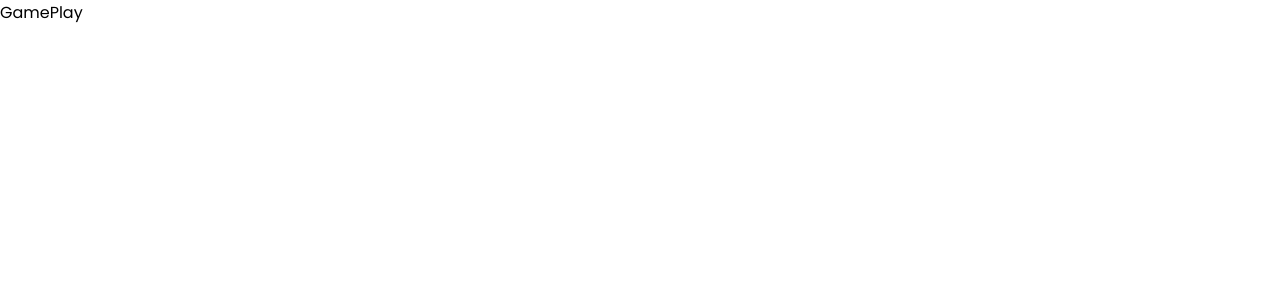
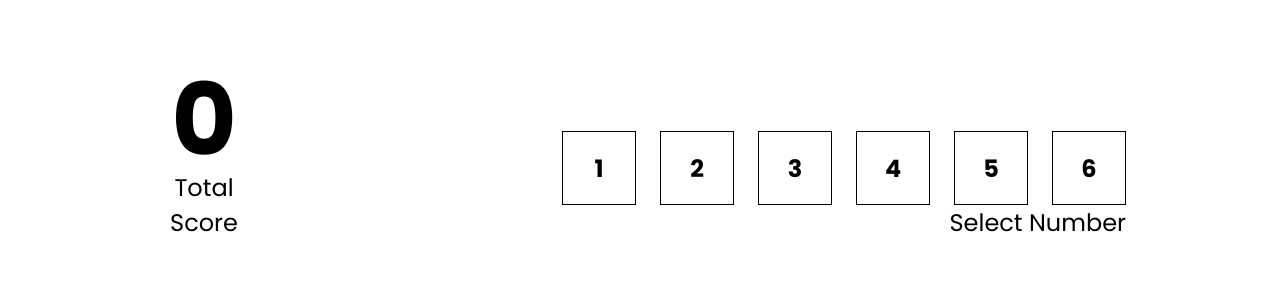
Before and after one commit to abir2907/dice-game, a React (Vite) app: page / in a window 1280 px wide. Both pictures are taken after a click on the button "Play Now". Shown: the top 300 px of the page. Built offline with nearby package versions, Linux system fonts and the light colour scheme.

Commit message:
Place totalScore and NumberSelector in gameplay

```diff
--- a/src/components/GamePlay.jsx
+++ b/src/components/GamePlay.jsx
@@ -1,5 +1,26 @@
+import styled from "styled-components";
+import NumberSelector from "./NumberSelector";
+import TotalScore from "./TotalScore";
+
 const GamePlay = () => {
-  return <div>GamePlay</div>;
+  return (
+    <MainContainer>
+      <div className="top_section">
+        <TotalScore />
+        <NumberSelector />
+      </div>
+    </MainContainer>
+  );
 };
 
 export default GamePlay;
+
+const MainContainer = styled.main`
+  padding-top: 70px;
+
+  .top_section {
+    display: flex;
+    justify-content: space-around;
+    align-items: end;
+  }
+`;
--- a/src/components/NumberSelector.jsx
+++ b/src/components/NumberSelector.jsx
@@ -6,7 +6,8 @@
   const [selectedNumber, setSelectedNumber] = useState();
 
   return (
-    <div>
+    <NumberSelectorContainer>
+      <div className="flex">
         {arrNumber.map((value, i) => (
           <Box
             isSelected={value === selectedNumber}
@@ -17,10 +18,28 @@
           </Box>
         ))}
       </div>
+      <p>Select Number</p>
+    </NumberSelectorContainer>
   );
 };
 
 export default NumberSelector;
+
+const NumberSelectorContainer = styled.div`
+  display: flex;
+  flex-direction: column;
+  align-items: end;
+
+  .flex {
+    display: flex;
+    gap: 24px;
+  }
+
+  p {
+    font-size: 24px;
+    font-weight: 700px;
+  }
+`;
 
 const Box = styled.div`
   height: 72px;
```
Lines whose indentation alone changed are shown as unchanged.
